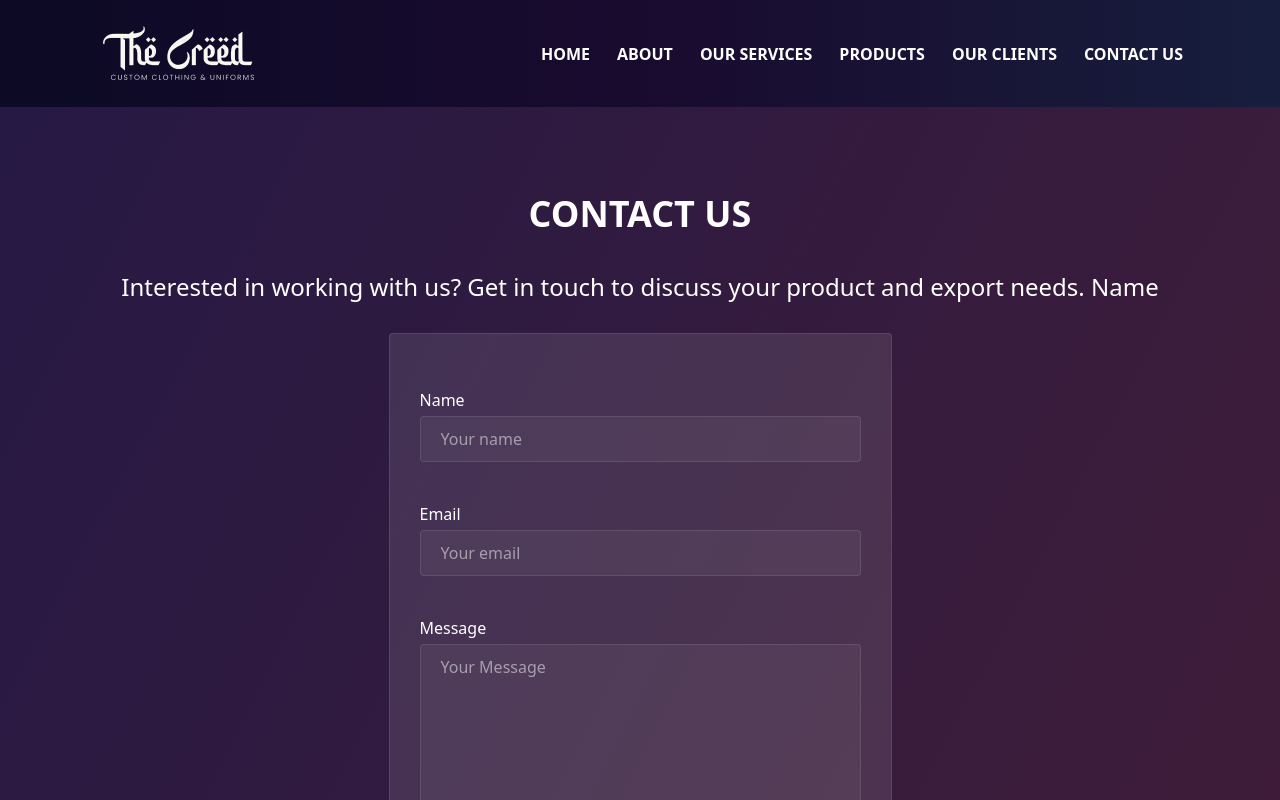
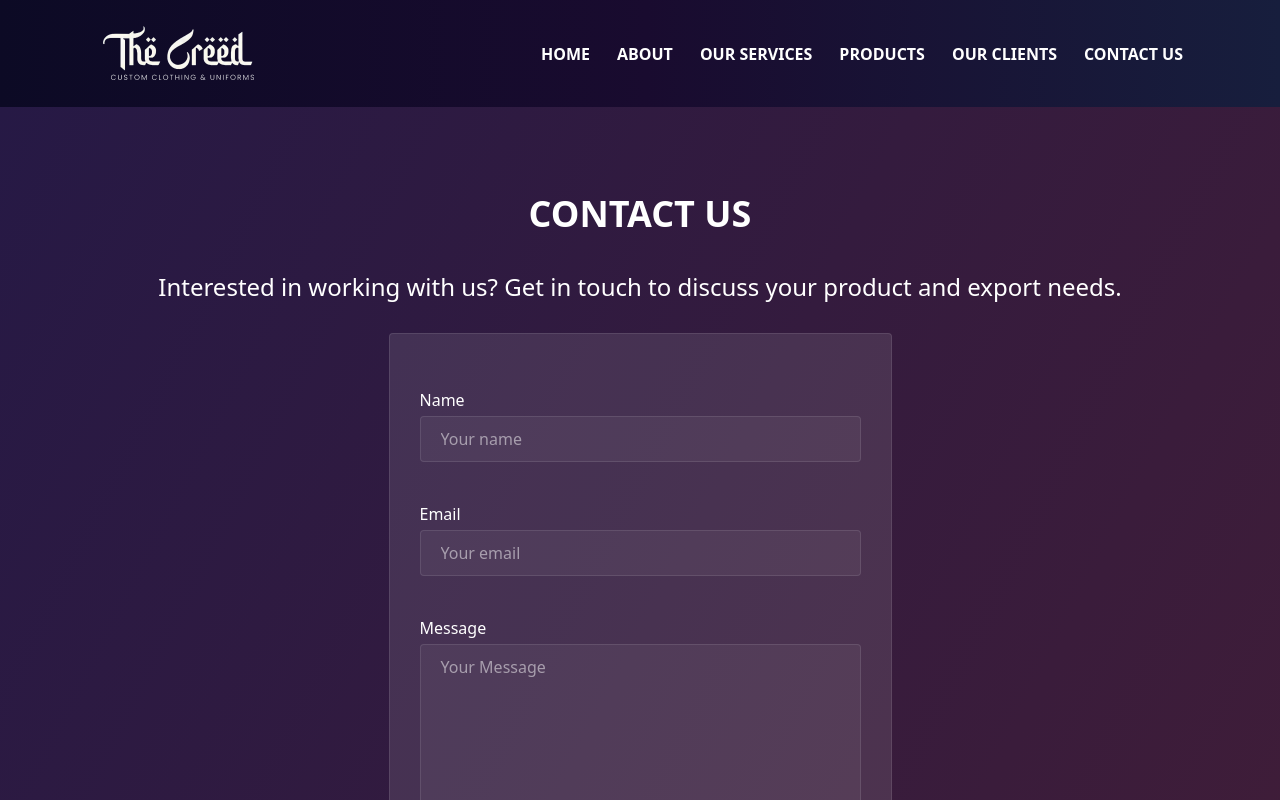
Before and after one commit to vignesh7567/creed-frontend, a React (Vite) app: page /contact in a window 1280 px wide. Shown: the top 800 px of the page. Built offline with nearby package versions, Linux system fonts and the light colour scheme.

Commit message:
removed the name

```diff
--- a/src/pages/contact/Contact.jsx
+++ b/src/pages/contact/Contact.jsx
@@ -5,7 +5,7 @@ const Contact = () => {
   return (
     <div className=' bg-[linear-gradient(117.22deg,_#261945_0%,_#341B3E_51.34%,_#401D38_98.88%)] text-white flex flex-col justify-center items-center pb-[120px] pt-[80px]'>
       <div className=' text-[20px] md:text-[36px] font-[700] mb-[28px]'>CONTACT US</div>
-      <div className=' text-[13px] md:text-[24px] font-[500] mb-[28px] text-center px-3.5'>Interested in working with us? Get in touch to discuss your product and export needs. Name</div>
+      <div className=' text-[13px] md:text-[24px] font-[500] mb-[28px] text-center px-3.5'>Interested in working with us? Get in touch to discuss your product and export needs.</div>
       <ContactUsForm />
     </div>
   )
```
